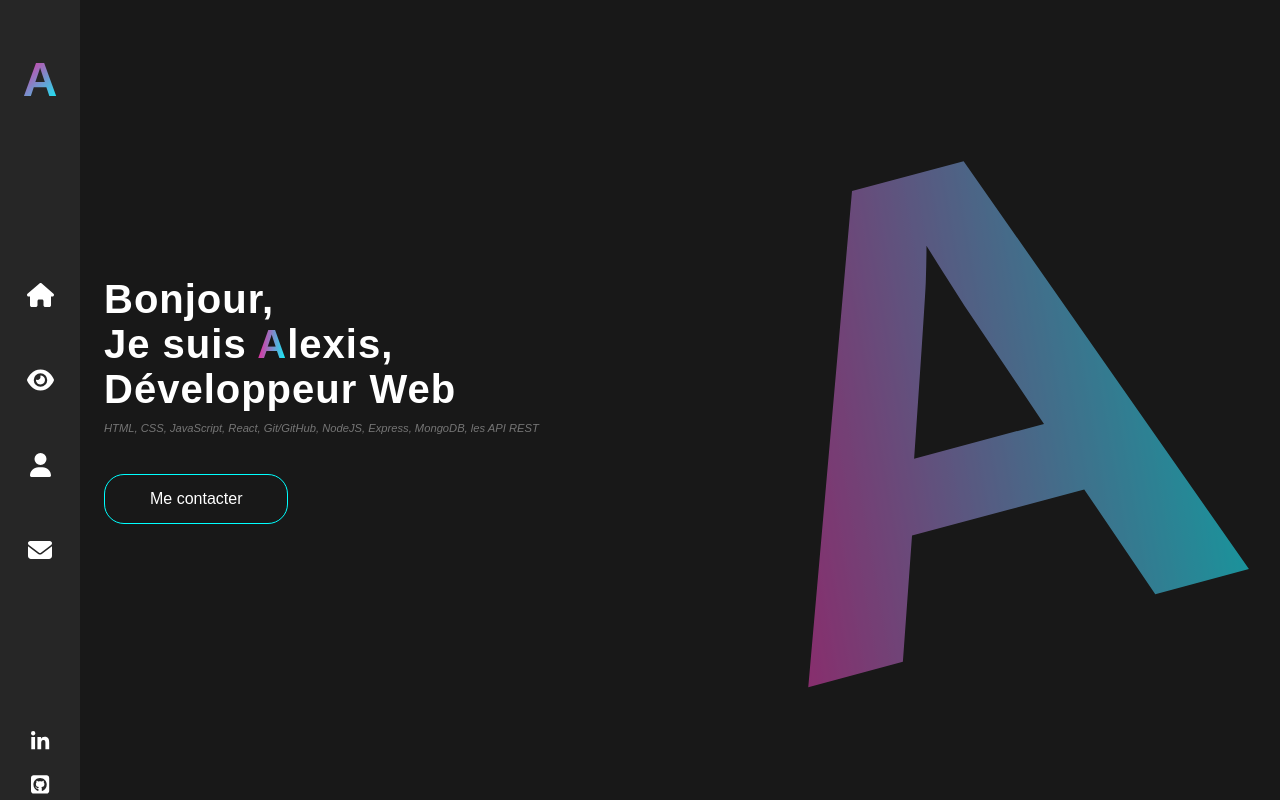
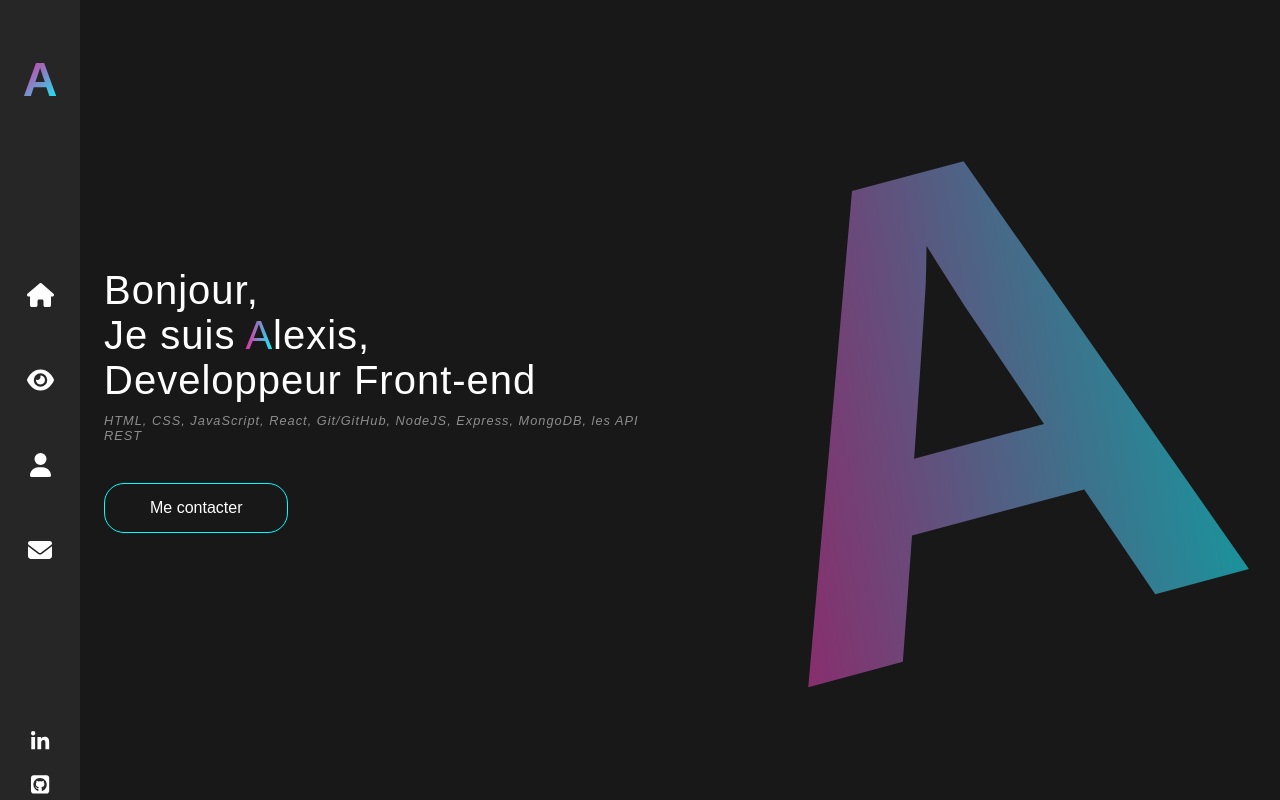
Before and after one commit to AFlourez/portfolio, a React (Create React App) app: page / in a window 1280 px wide. Shown: the top 800 px of the page. Built offline with nearby package versions, Linux system fonts and the light colour scheme.

Commit message:
Modification amélioration

```diff
--- a/package.json
+++ b/package.json
@@ -10,6 +10,7 @@
     "@testing-library/jest-dom": "^5.17.0",
     "@testing-library/react": "^13.4.0",
     "@testing-library/user-event": "^13.5.0",
+    "@vercel/analytics": "^1.4.0",
     "react": "^18.3.1",
     "react-dom": "^18.3.1",
     "react-router-dom": "^6.27.0",
@@ -44,6 +45,7 @@
     ]
   },
   "devDependencies": {
-    "@babel/plugin-proposal-private-property-in-object": "^7.21.11"
+    "@babel/plugin-proposal-private-property-in-object": "^7.21.11",
+    "typescript": "^4.9.5"
   }
 }
--- a/public/index.html
+++ b/public/index.html
@@ -9,12 +9,6 @@
     <link rel="apple-touch-icon" href="%PUBLIC_URL%/logo-portfolio.png" />
     <link rel="manifest" href="%PUBLIC_URL%/manifest.json" />
 
-    <!-- Balises Open Graph -->
-    <meta property="og:title" content="Portfolio Alexis Flourez" />
-    <meta property="og:description" content="Découvrez mon portfolio, développeur web." />
-    <meta property="og:image" content="%PUBLIC_URL%/logo-portfolio.png" />
-    <meta property="og:url" content="https://flourezalexis.vercel.app/" />
-    <meta property="og:type" content="website" />
 
     <title>Portfolio Flourez Alexis</title>
   </head>
--- a/src/App.js
+++ b/src/App.js
@@ -12,7 +12,7 @@ function App() {
     <Router>
       <div className="App">
           <Header />
-        <div className="mainContainer">
+          <main className="mainContainer">
               <div id="home">
                 <Home />
               </div>
@@ -25,8 +25,8 @@ function App() {
               <div id="contact">
                 <Contact />
               </div>
+        </main>
         <Footer />
-        </div>
       </div>
     </Router>
   );
--- a/src/asset/React App.htm
+++ b/src/asset/React App.htm
@@ -554,7 +554,7 @@ svg:not(:root).svg-inline--fa, svg:not(:host).svg-inline--fa {
 .fad.fa-inverse,
 .fa-duotone.fa-inverse {
   color: var(--fa-inverse, #fff);
-}</style><link rel="icon" href="http://localhost:3000/favicon.ico">
+}</style><link rel="icon" href="./logo-portfolio2.jpg" alt="Logo Portfolio">
     <meta name="viewport" content="width=device-width, initial-scale=1">
     <meta name="theme-color" content="#000000">
     <meta name="description" content="Web site created using create-react-app">
--- a/src/components/Home/Home.js
+++ b/src/components/Home/Home.js
@@ -6,14 +6,13 @@ const Home = () => {
   return (
     <div className="home">
       <div className="home-left">
-        <h1>Bonjour, </h1>
-        <h1>Je suis <span className="highlight">A</span>lexis, </h1>
-        <h1>Développeur Web</h1>
+        <p>Bonjour, </p>
+        <p>Je suis <span className="highlight">A</span>lexis, </p>
+        <h1>Developpeur Front-end</h1>
         <p className="under-text">
           HTML, CSS, JavaScript, React, Git/GitHub, NodeJS, Express, MongoDB, les API REST
         </p>
 
-        {/* Utilisez ScrollButton pour le défilement fluide */}
         <ScrollButton targetId="contact">Me contacter</ScrollButton>
       </div>
       <div className="home-right">
--- a/src/components/Home/Home.scss
+++ b/src/components/Home/Home.scss
@@ -35,16 +35,19 @@
       position: relative;
       }
 
-    h1 {
+    p, h1 {
       @include responsive-text(1.5rem, 2rem, 2.5rem);
       letter-spacing: 1px;
       margin: 0;
       animation: fadeIn 1s ease-out;
     }
+    h1{
+      font-weight: normal;
+    }
 
     .under-text {
-      font-size: 0.7rem;
-      opacity: 0.4;
+      font-size: 0.8rem;
+      opacity: 0.5;
       margin: 10px 0;
       animation: fadeIn 5s ease-out;
       font-style: italic;
--- a/src/data/projects.js
+++ b/src/data/projects.js
@@ -12,6 +12,7 @@ export const projects = [
     title: 'Bookie',
     description: 'Développement d’un site web pour Booki permettant de rechercher des hébergements et des activités. Travail en HTML et CSS pour intégrer les maquettes fournies, en respectant les spécifications techniques.',
     lienGitHub: "https://github.com/AFlourez/Bookie",
+    lienSite: "",
   },
   {
     id: 2,
@@ -19,6 +20,7 @@ export const projects = [
     title: 'Sophie Bluel- Architecte d\'Intérieur',
     description: 'Conception et développement de la partie front-end du site portfolio d’une architecte d’intérieur. Développement des pages de présentation des travaux, de la page de connexion administrateur, ainsi qu’une modale pour l’upload de médias.',
     lienGitHub: "https://github.com/AFlourez/Sophie-Bluel-Architecte-d-int-rieur",
+    lienSite: "",
   },
   {
     id: 3,
@@ -26,13 +28,15 @@ export const projects = [
     title: 'Optimisation SEO et Performances pour Nina Carducci',
     description: 'Optimisation des performances et du référencement SEO du site de Nina Carducci, photographe. Amélioration du chargement du site, optimisation des images, mise en place du référencement local, correction des bugs de navigation, et ajout des metas pour les réseaux sociaux. Livraison d’un rapport d’intervention détaillant les actions et leur impact.',
     lienGitHub: "https://github.com/AFlourez/nina-carducci-modifi-",
+    lienSite: "https://aflourez.github.io/nina-carducci-modifi-/",
   },
   {
     id: 4,
     image: imgProjet4,
-    title: 'Refonte du site Kasa (React + NodeJS)',
+    title: 'Refonte du site Kasa',
     description: 'Refonte complète du site de location d’appartements Kasa. Développement d’une application React avec React Router, en suivant les maquettes Figma responsives. Création de composants tels que la galerie d’images avec défilement circulaire et le menu déroulant avec animations. Mise en place de la structure de données à partir d’un fichier JSON pour afficher les annonces de logement.',
     lienGitHub: "https://github.com/AFlourez/Kasa",
+    lienSite: "",
   },
   {
     id: 5,
@@ -40,6 +44,7 @@ export const projects = [
     title: 'Site de notation de livres "Mon Vieux Grimoire"',
     description: 'Développement du back-end pour un site de notation de livres, permettant aux membres d’ajouter un livre et de lui attribuer une note. Mise en place de l’API pour gérer l’ajout de livres, les évaluations et les images. Optimisation des images envoyées par les utilisateurs pour respecter les bonnes pratiques du Green Code.',
     lienGitHub: "https://github.com/AFlourez/Mon-vieux-Grimoire",
+    lienSite: "",
   },
   {
     id: 6,
@@ -47,6 +52,7 @@ export const projects = [
     title: 'Développement du site "Menu Maker"',
     description: 'Gestion de projet et développement front-end du site "Menu Maker", permettant aux restaurateurs de créer et afficher leurs menus. Préparation des spécifications techniques, organisation d’un tableau Kanban et suivi des tâches en cours, en collaboration avec un dev back-end. Recherche sur les dernières technologies pour intégrer dans le projet.',
     lienGitHub: "",
+    lienSite: "",
   }
 
 ];
```
Also changed, not shown: 1 other file (tests, documents, lock files or other folders). Lines whose indentation alone changed are shown as unchanged.
